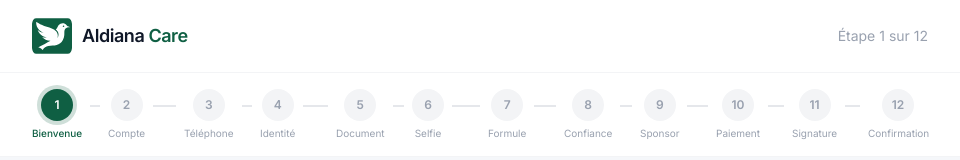
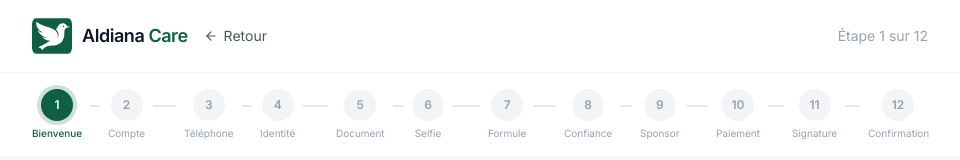
Before and after one commit to cheikhartcamper/aldianacare, a React (Vite) app: page /inscription in a window 1280 px wide. Shown: the top 160 px of the page, without its empty margins (160-1120 px from the left). Built offline with nearby package versions, Linux system fonts and the light colour scheme.

Commit message:
Add back buttons to Login and Onboarding pages + UI improvements

```diff
--- a/src/pages/auth/LoginPage.tsx
+++ b/src/pages/auth/LoginPage.tsx
@@ -1,6 +1,6 @@
 import { Link, useNavigate } from 'react-router-dom';
 import { motion } from 'framer-motion';
-import { Mail, Lock, Eye, EyeOff, Star } from 'lucide-react';
+import { Mail, Lock, Eye, EyeOff, Star, ArrowLeft } from 'lucide-react';
 import { useState } from 'react';
 import { Button, Input, Logo } from '@/components/ui';
 
@@ -50,6 +50,14 @@ export function LoginPage() {
           <div className="lg:hidden mb-8">
             <Logo size="md" variant="color" />
           </div>
+
+          <Link
+            to="/"
+            className="inline-flex items-center gap-2 text-sm text-gray-600 hover:text-primary mb-6 transition-colors"
+          >
+            <ArrowLeft size={16} />
+            Retour à l'accueil
+          </Link>
 
           <h1 className="text-2xl font-bold text-gray-900 mb-2">Connexion</h1>
           <p className="text-sm text-gray-500 mb-8">Accédez à votre espace personnel Aldiana Care.</p>
--- a/src/pages/auth/OnboardingPage.tsx
+++ b/src/pages/auth/OnboardingPage.tsx
@@ -1,5 +1,5 @@
 import { useState } from 'react';
-import { useNavigate } from 'react-router-dom';
+import { useNavigate, Link } from 'react-router-dom';
 import { motion, AnimatePresence } from 'framer-motion';
 import {
   User, Phone, FileText, Camera, Shield, Heart, Gift,
@@ -28,7 +28,18 @@ export function OnboardingPage() {
       {/* Header */}
       <header className="bg-white border-b border-gray-100 py-4 px-6">
         <div className="max-w-4xl mx-auto flex items-center justify-between">
-          <Logo size="md" variant="color" />
+          <div className="flex items-center gap-4">
+            <Logo size="md" variant="color" />
+            {step === 0 && (
+              <Link
+                to="/"
+                className="inline-flex items-center gap-1.5 text-sm text-gray-600 hover:text-primary transition-colors"
+              >
+                <ArrowLeft size={14} />
+                Retour
+              </Link>
+            )}
+          </div>
           <span className="text-sm text-gray-400">Étape {step + 1} sur {stepLabels.length}</span>
         </div>
       </header>
--- a/src/pages/public/HomePage.tsx
+++ b/src/pages/public/HomePage.tsx
@@ -108,12 +108,13 @@ export function HomePage() {
               </p>
               <div className="flex flex-col sm:flex-row gap-3">
                 <Link to="/inscription">
-                  <Button variant="primary" size="lg" icon={<ArrowRight size={18} />}>
+                  <Button size="lg" variant="gold" className="group shadow-lg hover:shadow-xl transition-all">
                     Souscrire maintenant
+                    <ArrowRight size={18} className="ml-2 group-hover:translate-x-1 transition-transform" />
                   </Button>
                 </Link>
                 <Link to="/comment-ca-marche">
-                  <Button variant="outline" size="lg">
+                  <Button size="lg" variant="outline" className="hover:border-primary hover:text-primary transition-all">
                     Comment ça marche
                   </Button>
                 </Link>
```
